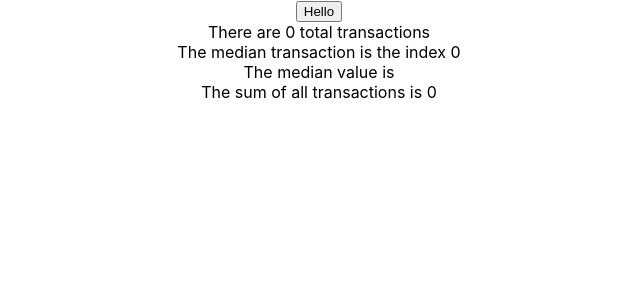
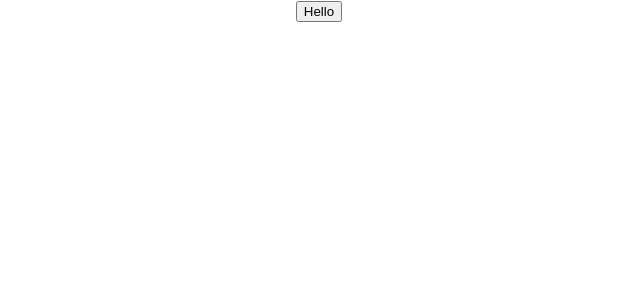
Before and after one commit to adamrturman/kava-challenge, a React (Create React App) app: page / in a window 1280 px wide. Shown: the top 300 px of the page, without its empty margins (321-961 px from the left). Built offline with nearby package versions, Linux system fonts and the light colour scheme.

Commit message:
rendering information on the button click

```diff
--- a/src/App.js
+++ b/src/App.js
@@ -1,10 +1,10 @@
 import logo from './logo.svg';
 import './App.css';
-import React, {useState, useEffect} from 'react'
+import React, {useState} from 'react'
 
 function App() {
   const [data, setData] = useState([])
-  const [total, setTotal] = useState(0)
+  const [showData, setShowData] = useState(false)
 
   const totalTransctions = function(array) {
     return array.length;
@@ -15,9 +15,10 @@ function App() {
     fetch("https://ipfs.io/ipfs/QmbZiEejjAmdEmtF71WLPuY3dwkeMPCmcVxaj7N8aH56Zw/kava-4-export-20210122.json")
     .then((response) => response.json())
     .then((data)=> setData(data.app_state.staking.delegations))
+    .then(setShowData(true))
   }
 
-  function sum(data) {
+  function countTransactions(data) {
     return data.length
   }
 
@@ -25,10 +26,11 @@ function App() {
     return Math.floor(data.length/2)
   }
 
- const totalTransactions = sum(data)
+ const totalTransactions = countTransactions(data)
  const medianTransaction = median(data)
  const sortedTransactions = sortedData(data)
  const sumTransactions = sum(data)
+ const averageTransaction = sum(data) / countTransactions(data)
 
  function sortedData(data){
    const allShares = data.map((transaction)=> {
@@ -60,12 +62,15 @@ function App() {
   return (
     <div className="App">
       <button onClick={handleClick}>Hello</button>
-      <div>There are {totalTransactions} total transactions</div>
-      <div>The median transaction is the index {medianTransaction}</div>
-      <div>The median value is {mappedSortedData[medianTransaction]}</div>
-      <div>The sum of all transactions is {sumTransactions}</div>
-      {/* <div>Sorted Transactions: {mappedSortedData}</div> */}
-      {/* <div>{mappedData}</div> */}
+      {showData ?
+      <div>
+        <div>There are {totalTransactions} total transactions</div>
+        <div>The median transaction is the index {medianTransaction}</div>
+        <div>The median value is {mappedSortedData[medianTransaction]}</div>
+        <div>The sum of all transactions is {sumTransactions}</div>
+        <div>The average of all transactions is {averageTransaction}</div>
+      </div>
+      : null}
     </div>
   );
 }
```
Also changed, not shown: 1 other file (tests, documents, lock files or other folders).
